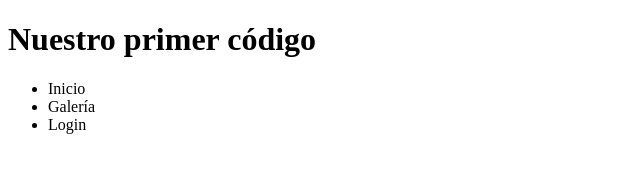
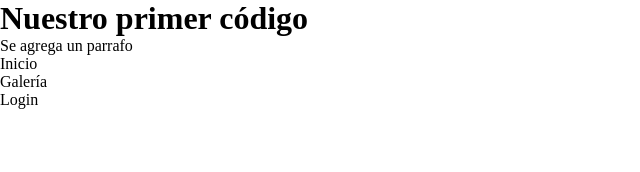
Before and after one commit to JhonRamirez23/EvidenciasGAES1, a plain HTML site: page index.html in a window 1280 px wide. Shown: the whole page, without its empty margins (0-640 px from the left). Drawn offline with Linux system fonts and the light colour scheme.

Commit message:
Se agregan los cambios en el index y en los estilos. Se cambia el nombre de la rama a 'primer-codigo'

```diff
--- a/index.html
+++ b/index.html
@@ -12,6 +12,7 @@
 <body>
 
     <h1>Nuestro primer código</h1>
+    <p>Se agrega un parrafo</p>
     <nav>
         <ul>
             <li>Inicio</li>
--- a/style.css
+++ b/style.css
@@ -1 +1,7 @@
 /* Se resetean los estilos del navegador */
+
+* {
+    margin: 0;
+    padding: 0;
+    box-sizing: border-box;
+}
```
